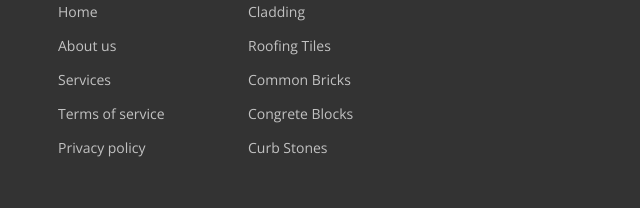
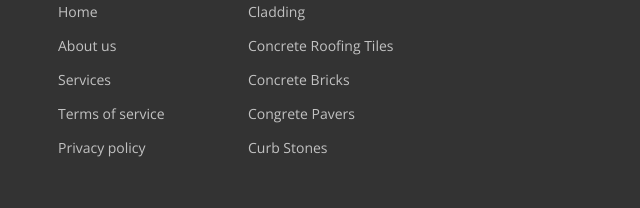
Before and after one commit to blesswardmutsotso/tichbrickstiles, a plain HTML site: page index.html in a window 1280 px wide. Shown: the part 5390-5598 px from the top of the page, 404-1044 px from the left. Drawn offline with nearby package versions, Linux system fonts and the light colour scheme; files whose address does not match are found by name.

Commit message:
Update index.html
concrete1

```diff
--- a/index.html
+++ b/index.html
@@ -570,9 +570,9 @@
           <h4>Our Services</h4>
           <ul>
             <li><a href="#">Cladding</a></li>
-            <li><a href="#">Roofing Tiles</a></li>
-            <li><a href="#">Common Bricks</a></li>
-            <li><a href="#">Congrete Blocks</a></li>
+            <li><a href="#"> Concrete Roofing Tiles</a></li>
+            <li><a href="#">Concrete Bricks</a></li>
+            <li><a href="#">Congrete Pavers</a></li>
             <li><a href="#">Curb Stones</a></li>
           </ul>
         </div>
```
